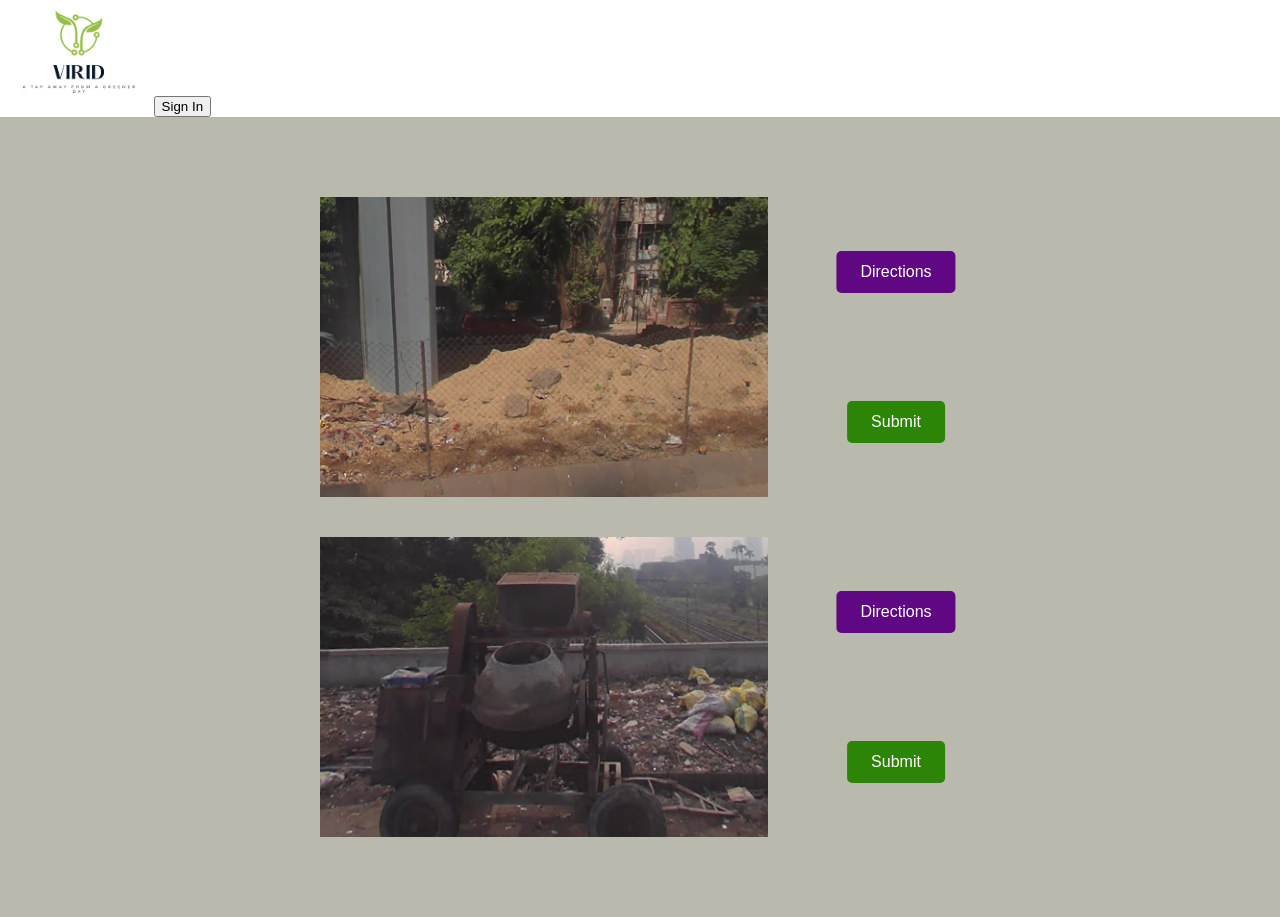
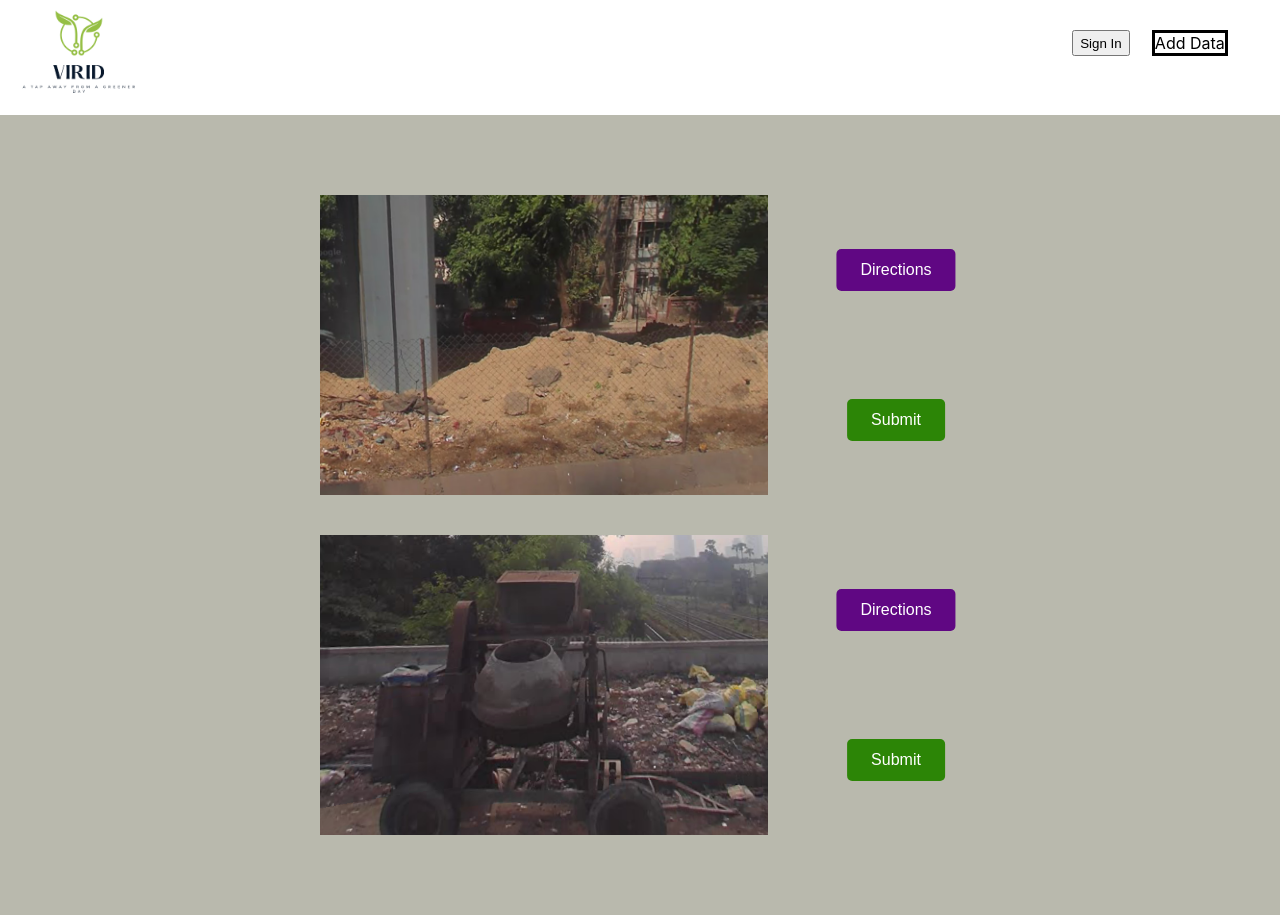
Before and after one commit to WMUStudent21/VIRID_, a React (Create React App) app in the folder my-app/: page / in a window 1280 px wide. Built offline with nearby package versions, Linux system fonts and the light colour scheme.

Commit message:
Fixed bug with profile

```diff
--- a/my-app/src/App.js
+++ b/my-app/src/App.js
@@ -30,19 +30,25 @@ function App() {
     <div className="App">
         <div class = "navbar">
           <img class = "logo" src = {require('./Pictures/Logo.png')} alt = "Error"/>
+          <div id = "right_wrapper">
+          <div id = "nav-right">
           {/* <button class="btn3" onClick = {sayHello} >Sign in</button> */}
           {error && <p>Authentication Error</p>}
           {!error && isLoading && <p>Loading...</p>}
           {!error && !isLoading && (
             <>
-              <LoginButton class="btn3"/>
-              <LogoutButton class="btn3"/>
-              <Profile/>
+              <LoginButton style={{float: 'right'}} class="btn3"/>
+              <LogoutButton style={{float: 'right'}} class="btn3"/>
+              <Profile style={{float: 'right'}}/>
             </>
           )}
 
-          {/* <div><Link  to="/add_poi">Add Data</Link></div> */}
-        </div>
+      <Link  to="/add_poi" style={{ textDecoration: 'none', color: 'black', float: 'right', border: 'solid black', backGroundColor: 'black'}}>Add Data</Link>
+      </div>
+      </div>
+      </div>
+
+
       <header className="App-header">
       <div class="container">
           <img src = {require('./Pictures/Easy.png')} alt = "Error" />
@@ -59,6 +65,7 @@ function App() {
 
       </header>
     </div>
+
   );
 }
 
--- a/my-app/src/components/Profile.js
+++ b/my-app/src/components/Profile.js
@@ -26,7 +26,7 @@ const Profile = () => {
         });
     }
 
-    function encodeKey(s) { return encodeURIComponent(s).replace('.', '%2E'); }
+    function encodeKey(s) { return encodeURIComponent(s).replaceAll('.', '%2E'); }
 
     const { user, isAuthenticated} = useAuth0();
     if (isAuthenticated) {
```
